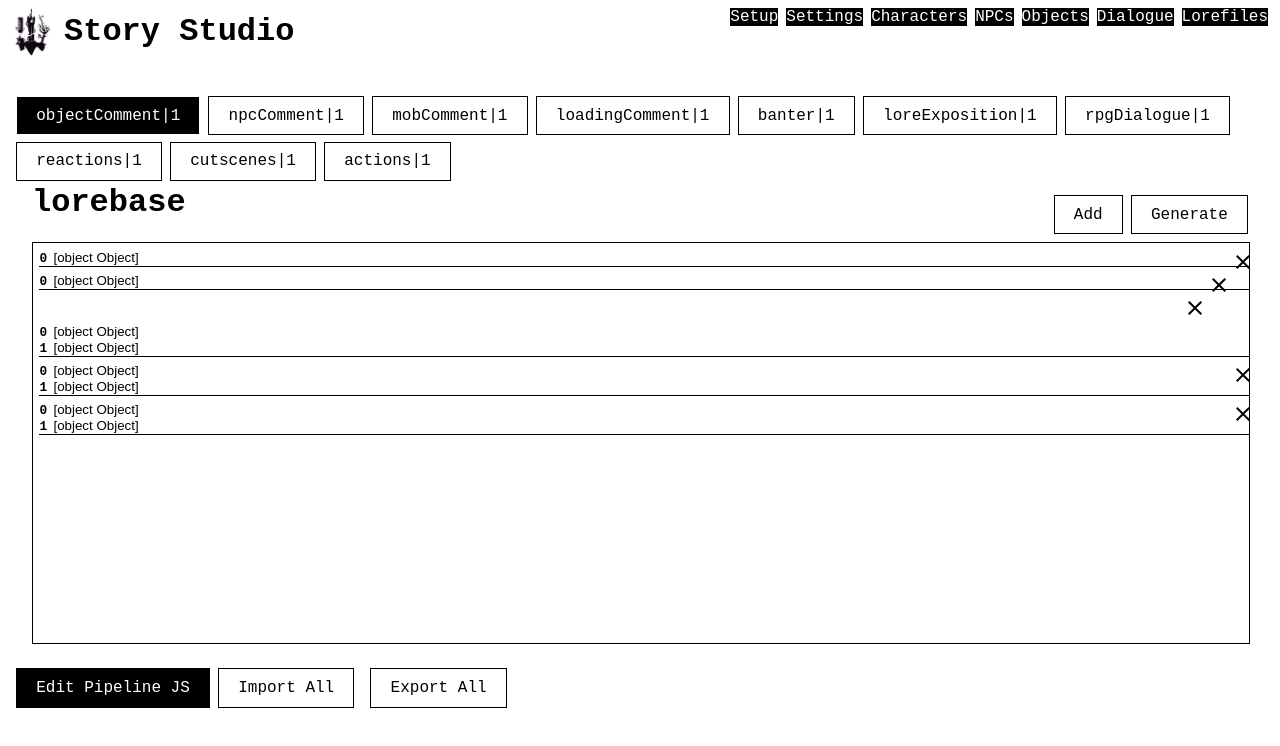
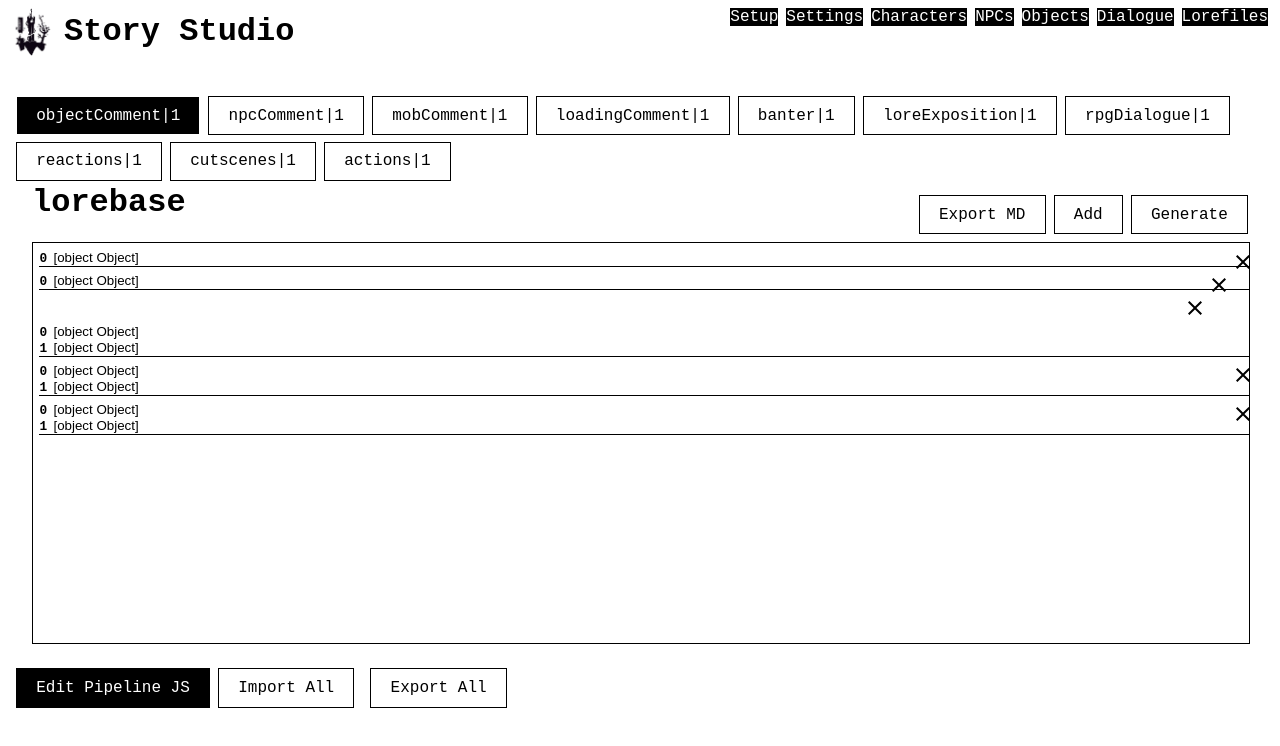
Before and after one commit to webaverse-studios/storystudio, a React (Vite) app: page /Base in a window 1280 px wide. Shown: the top 746 px of the page. Built offline with nearby package versions, Linux system fonts and the light colour scheme.

Commit message:
fixed export md for lore files

```diff
--- a/src/ContextProvider.jsx
+++ b/src/ContextProvider.jsx
@@ -19,6 +19,7 @@ import {
   fileToDataUri,
 } from "./utils/utils";
 import { generate, makeEmpty, makeDialogue } from "./utils/generation";
+import JSZip from "jszip";
 
 function setOpenAIKey(newKey) {
   localStorage.setItem("openai_key", newKey);
@@ -415,6 +416,24 @@ export function ApplicationContextProvider(props) {
     setDialogue(newDialogueData);
   };
 
+  const exportLoreMD = async () => {
+    const data = [...entities["loreFiles"]];
+    const zip = new JSZip();
+    for (let i = 0; i < data.length; i++) {
+      zip.file(
+        `lore_${i}.md`,
+        typeof data[i] === "string" ? data[i] : data[i][0]
+      );
+    }
+    const element = document.createElement("a");
+    const file = await zip.generateAsync({ type: "blob" });
+    element.href = URL.createObjectURL(file);
+    element.download = "lores_" + Date.now() + ".zip";
+    document.body.appendChild(element);
+    element.click();
+    element.remove();
+  };
+
   const generateDialogueCallback = async (
     type,
     data,
@@ -612,6 +631,7 @@ export function ApplicationContextProvider(props) {
     generateDialogueCallback,
     deleteDialogueCallback,
     editDialogueCallback,
+    exportLoreMD,
   };
 
   return (
--- a/src/components/Entity.jsx
+++ b/src/components/Entity.jsx
@@ -301,7 +301,7 @@ const Entity = ({
       <button onClick={() => moveEntityCallback(data, false)}>
         <ArrowDownwardIcon />
           </button>*/}
-      {type === "lore" ||
+      {type === "loreFiles" ||
       type === "character" ||
       type === "npc" ||
       type === "mob" ||
@@ -310,7 +310,7 @@ const Entity = ({
         <button
           onClick={() => {
             console.log(type);
-            if (type === "lore") {
+            if (type === "loreFiles") {
               const element = document.createElement("a");
               const file = new Blob([data], { type: "application/text" });
               element.href = URL.createObjectURL(file);
@@ -331,7 +331,7 @@ const Entity = ({
             }
           }}
         >
-          {type === "lore" ? "Export MD" : "Export"}
+          {type === "loreFiles" ? "Export MD" : "Export"}
         </button>
       ) : null}
     </div>
--- a/src/components/EntityListBox.jsx
+++ b/src/components/EntityListBox.jsx
@@ -3,10 +3,7 @@ import "../styles/App.css";
 import Entity from "./Entity";
 import { ApplicationContext } from "../Context";
 
-const EntityListBox = ({
-  header,
-  type,
-}) => {
+const EntityListBox = ({ header, type }) => {
   const {
     entities,
     addEntityCallback,
@@ -14,7 +11,8 @@ const EntityListBox = ({
     editEntityCallback,
     deleteEntityCallback,
     moveEntityCallback,
-    handleImport
+    handleImport,
+    exportLoreMD,
   } = useContext(ApplicationContext);
 
   const [generating, setGenerating] = React.useState(false);
@@ -32,25 +30,35 @@ const EntityListBox = ({
           type === "object" ? (
             <button onClick={handleImport}>Import </button>
           ) : null}
-        <button onClick={() => /* It's calling the generateEntityCallback function from the context and
+          <button
+            onClick={() =>
+              /* It's calling the generateEntityCallback function from the context and
         passing in the data[type] object. */
-        generateEntityCallback(type, entities, setGenerating)}>
+              generateEntityCallback(type, entities, setGenerating)
+            }
+          >
             {!generating ? "Generate" : "Generating..."}
           </button>
-      <button onClick={() => addEntityCallback(type)}>
-        Add
-      </button>
+          <button onClick={() => addEntityCallback(type)}>Add</button>
+          <button onClick={exportLoreMD}>Export MD</button>
         </div>
       </div>
       <div className={"section " + type}>
-        {entities && Object.keys(entities[type] || entities).map((key, index) => {
+        {entities &&
+          Object.keys(entities[type] || entities).map((key, index) => {
             return (
               <Entity
                 key={index}
                 index={index}
                 data={(entities[type] || entities)[key]}
                 editEntityCallback={editEntityCallback}
-                deleteEntityCallback={() => deleteEntityCallback((entities[type] || entities)[key], index, type)}
+                deleteEntityCallback={() =>
+                  deleteEntityCallback(
+                    (entities[type] || entities)[key],
+                    index,
+                    type
+                  )
+                }
                 moveEntityCallback={(entity, up) =>
                   moveEntityCallback(entity, up)
                 }
```
Lines whose indentation alone changed are shown as unchanged.
